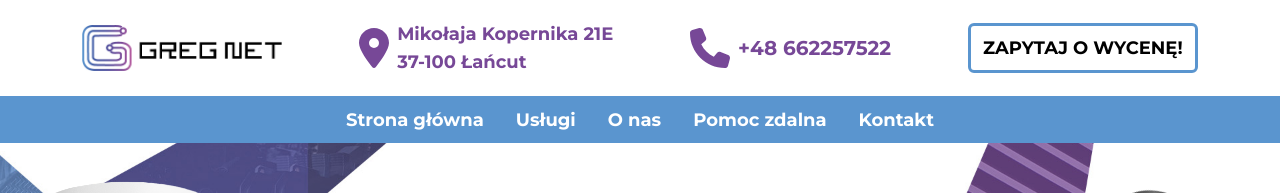
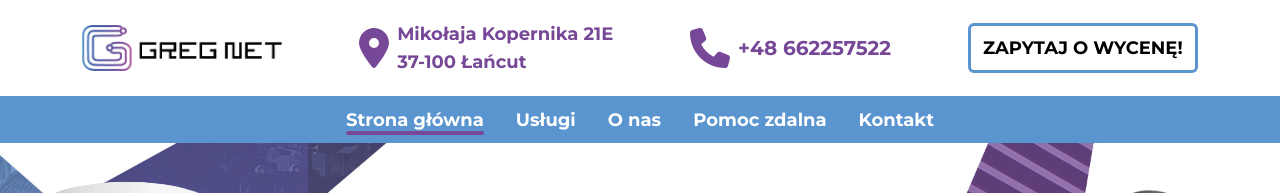
Before and after one commit to Tucznik2/gregnet-plowy, a React (Create React App) app: page / in a window 1280 px wide. Shown: the top 193 px of the page. Built offline with nearby package versions, Linux system fonts and the light colour scheme.

Commit message:
feature done, need some improvement

```diff
--- a/src/App.css
+++ b/src/App.css
@@ -10,7 +10,8 @@
   font-family: Made-Soulmaze;
   src: url('fonts/MADE\ Soulmaze\ PERSONAL\ USE.otf') format('opentype');
 }
-html, body{
+html,
+body {
   scroll-behavior: smooth;
 }
 .header-wrapper,
@@ -122,6 +123,7 @@ nav li {
     right: 0;
     width: 100%;
     background: var(--purple);
+    border-radius: 4px;
   }
 }
 /* billboard */
--- a/src/components/billboard.js
+++ b/src/components/billboard.js
@@ -1,7 +1,7 @@
+import { forwardRef } from 'react';
 import logo from '../images/logo-przezroczyste.png';
 import camera1 from '../images/kamera.png';
 import camera2 from '../images/kamera-2.png';
-import { forwardRef } from 'react';
 
 function Billboard(props, ref) {
   return (
--- a/src/components/navbar.js
+++ b/src/components/navbar.js
@@ -1,9 +1,60 @@
 import { useRef, useState, useEffect } from 'react';
 import PropTypes from 'prop-types';
 
-export default function Navbar({ menuStatus, closingMenuHandler , navHeader}) {
+export default function Navbar({ menuStatus, closingMenuHandler, navHeader }) {
   const navRef = useRef();
   const [screenWidth, setScreenWidth] = useState();
+  const [activeIndex, setActiveIndex] = useState(0);
+
+  function nearestIndex(
+    currentPosition,
+    sectionPositionArray,
+    startIndex,
+    endIndex
+  ) {
+    if (startIndex === endIndex) return startIndex;
+    if (startIndex === endIndex - 1) {
+      if (
+        Math.abs(
+          sectionPositionArray[startIndex].headerRef.current.offsetTop -
+            currentPosition +
+            40
+        ) <
+        Math.abs(
+          sectionPositionArray[endIndex].headerRef.current.offsetTop -
+            currentPosition +
+            40
+        )
+      )
+        return startIndex;
+      return endIndex;
+    }
+    const nextNearest = (startIndex + endIndex) / 2;
+    const a = Math.abs(
+      sectionPositionArray[nextNearest].headerRef.current.offsetTop -
+        currentPosition +
+        40
+    );
+    const b = Math.abs(
+      sectionPositionArray[nextNearest + 1].headerRef.current.offsetTop -
+        currentPosition +
+        40
+    );
+    if (a < b) {
+      return nearestIndex(
+        currentPosition,
+        sectionPositionArray,
+        startIndex,
+        nextNearest
+      );
+    }
+    return nearestIndex(
+      currentPosition,
+      sectionPositionArray,
+      nextNearest,
+      endIndex
+    );
+  }
 
   useEffect(() => {
     function changeWidth() {
@@ -17,16 +68,21 @@ export default function Navbar({ menuStatus, closingMenuHandler , navHeader}) {
     };
   }, []);
 
-  useEffect(()=>{
-    function hadnleScroll(){
-      const activeScrollIndex = window.scrollY;
-      console.log(activeScrollIndex)
+  useEffect(() => {
+    function hadnleScroll() {
+      const index = nearestIndex(
+        window.scrollY,
+        navHeader,
+        0,
+        navHeader.length - 1
+      );
+      setActiveIndex(index);
     }
     document.addEventListener('scroll', hadnleScroll);
-    return()=>{
-      document.removeEventListener('scroll', hadnleScroll)
-    }
-  })
+    return () => {
+      document.removeEventListener('scroll', hadnleScroll);
+    };
+  }, []);
 
   const navHeight = () => {
     if (menuStatus && screenWidth < 768) {
@@ -47,13 +103,18 @@ export default function Navbar({ menuStatus, closingMenuHandler , navHeader}) {
     <nav className="w-full" ref={navRef} style={navHeight()}>
       <div className="nav-wrapper mx-auto flex justify-center">
         <ul className="flex md:flex-row flex-col font-bold sticky items-center text-sm md:text-base text-center lg:text-lg text-white gap-4 md:gap-8 p-2">
-        {navHeader.map((header, index) => (
-          <li>
-            <a href={`#${header.headerID}`} onClick={closingMenuHandler}>
-              {header.headerTitle}
-            </a>
-          </li>
-        ))}
+          {navHeader.map((header, index) => (
+            // eslint-disable-next-line react/no-array-index-key
+            <li key={index}>
+              <a
+                href={`#${header.headerID}`}
+                onClick={closingMenuHandler}
+                className={activeIndex === index ? 'active' : ''}
+              >
+                {header.headerTitle}
+              </a>
+            </li>
+          ))}
         </ul>
       </div>
     </nav>
@@ -63,4 +124,5 @@ export default function Navbar({ menuStatus, closingMenuHandler , navHeader}) {
 Navbar.propTypes = {
   menuStatus: PropTypes.bool.isRequired,
   closingMenuHandler: PropTypes.func.isRequired,
+  navHeader: PropTypes.instanceOf(Array).isRequired,
 };
```
Also changed, not shown: src/App.js (+16 -17 lines), src/components/header.js (+7 -2 lines), src/components/about.js (line endings or trailing spaces).
